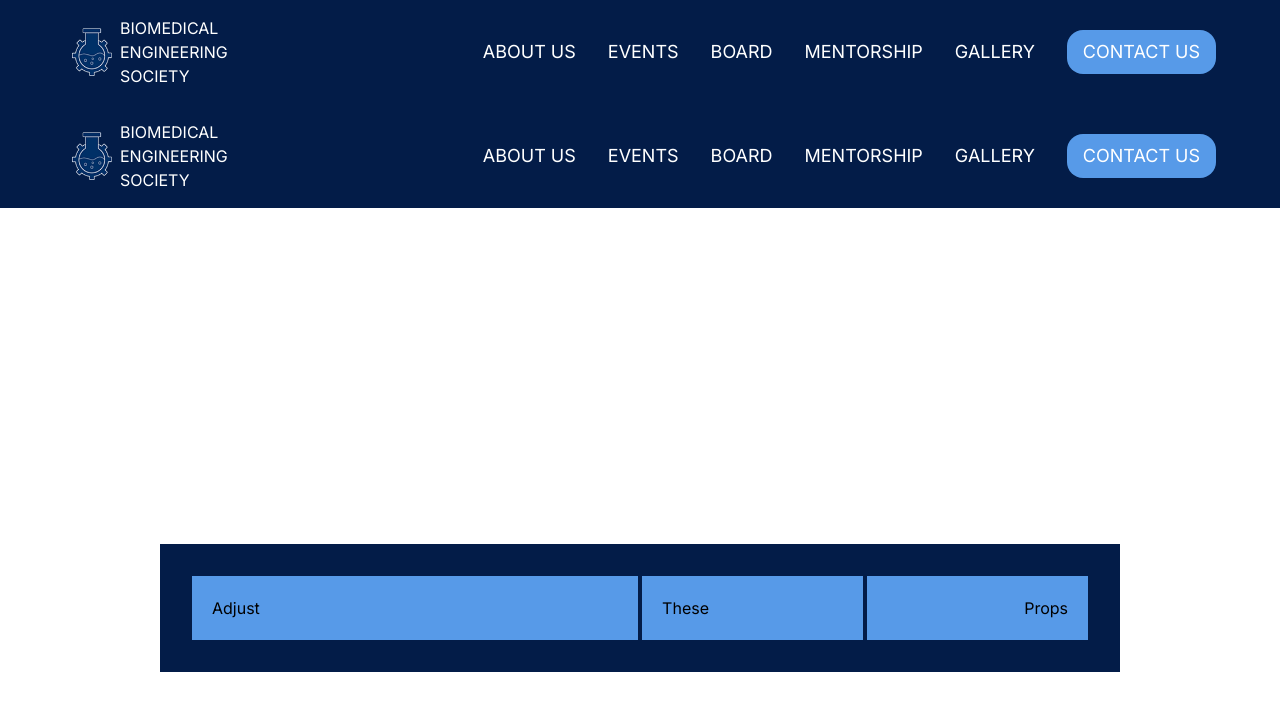
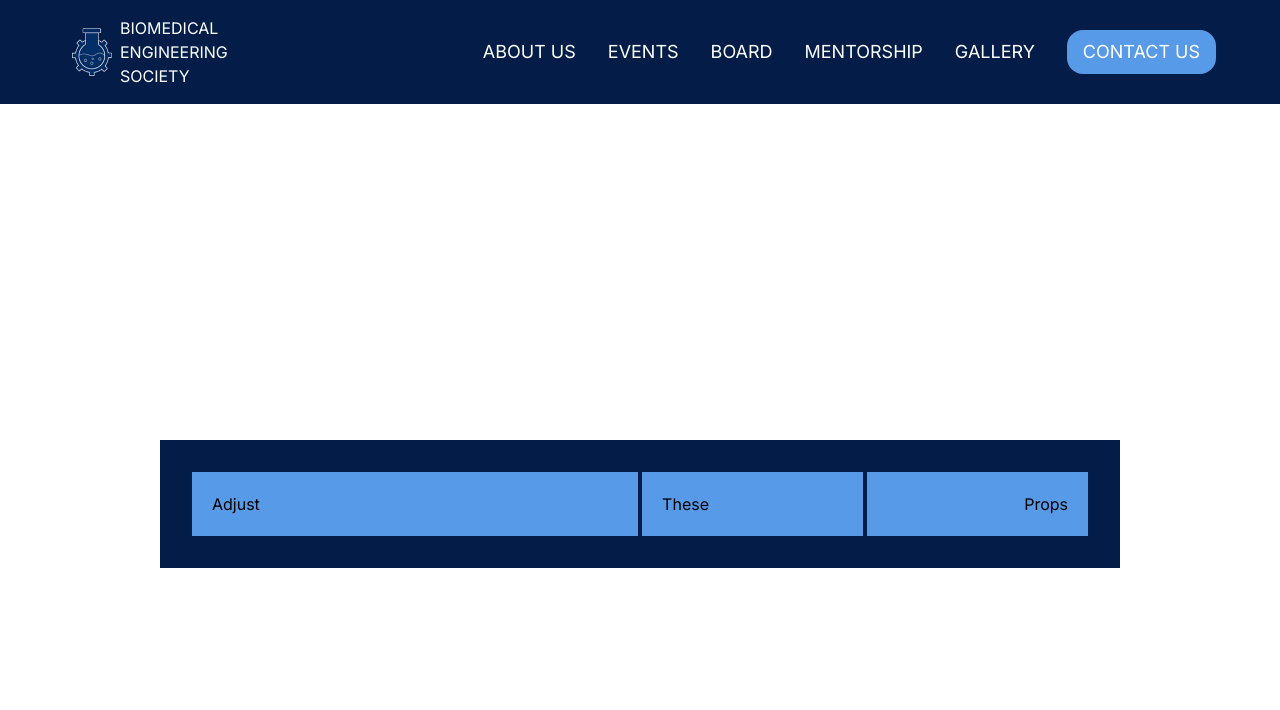
Before and after one commit to acm-ucr/bmes-website, a Next.js app: page / in a window 1280 px wide. Shown: the top 710 px of the page. Built offline with nearby package versions, Linux system fonts and the light colour scheme.

Commit message:
remove from page.tsx

```diff
--- a/src/app/page.tsx
+++ b/src/app/page.tsx
@@ -1,12 +1,8 @@
 import Example from "./Example";
-import Navbar from "@/components/Navbar";
 
 const Home = () => {
   return (
     <>
-      <div>
-        <Navbar />
-      </div>
       <div className="flex h-screen w-screen items-center justify-center">
         <Example text1="Adjust" text2="These" text3="Props" />
       </div>
```
